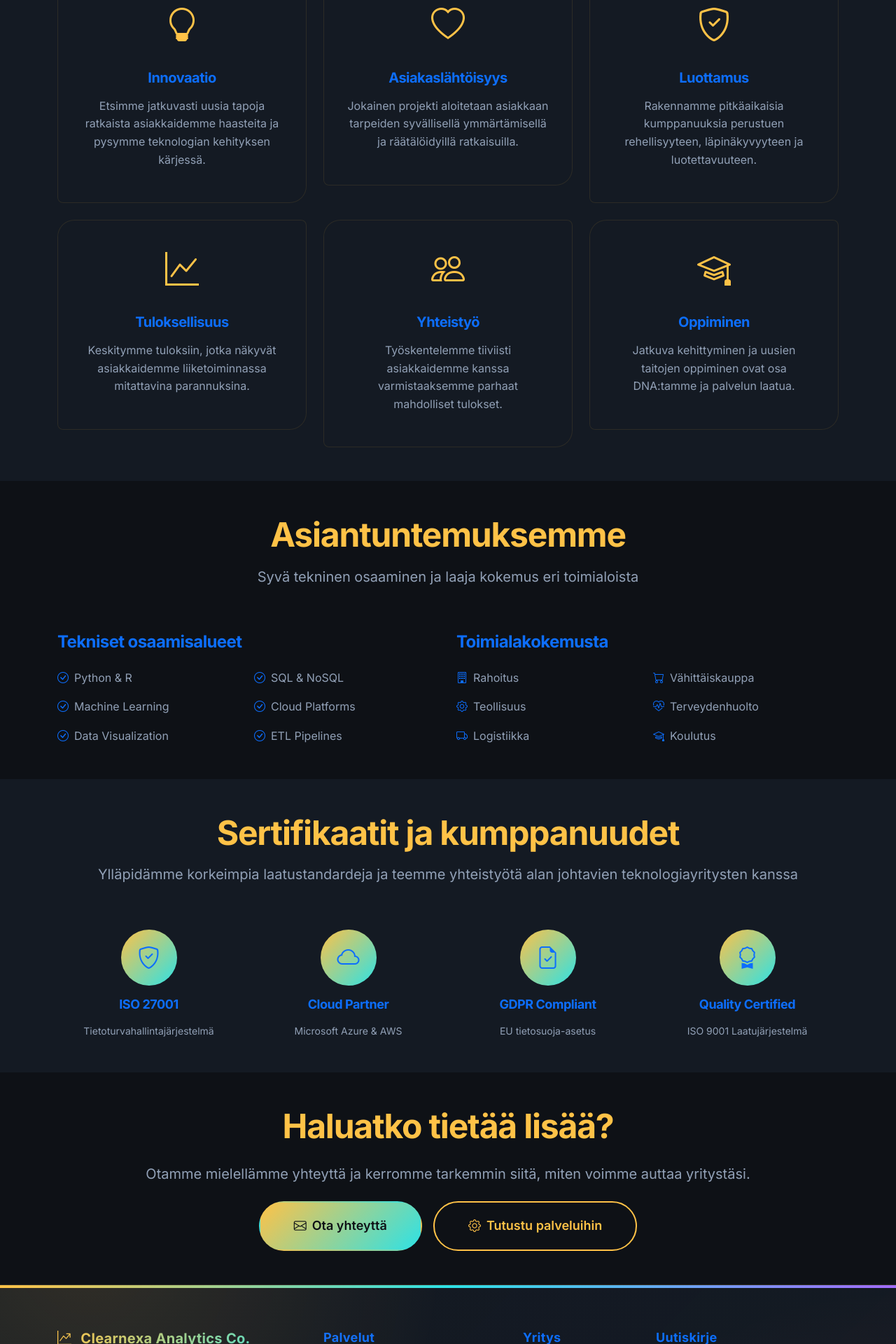
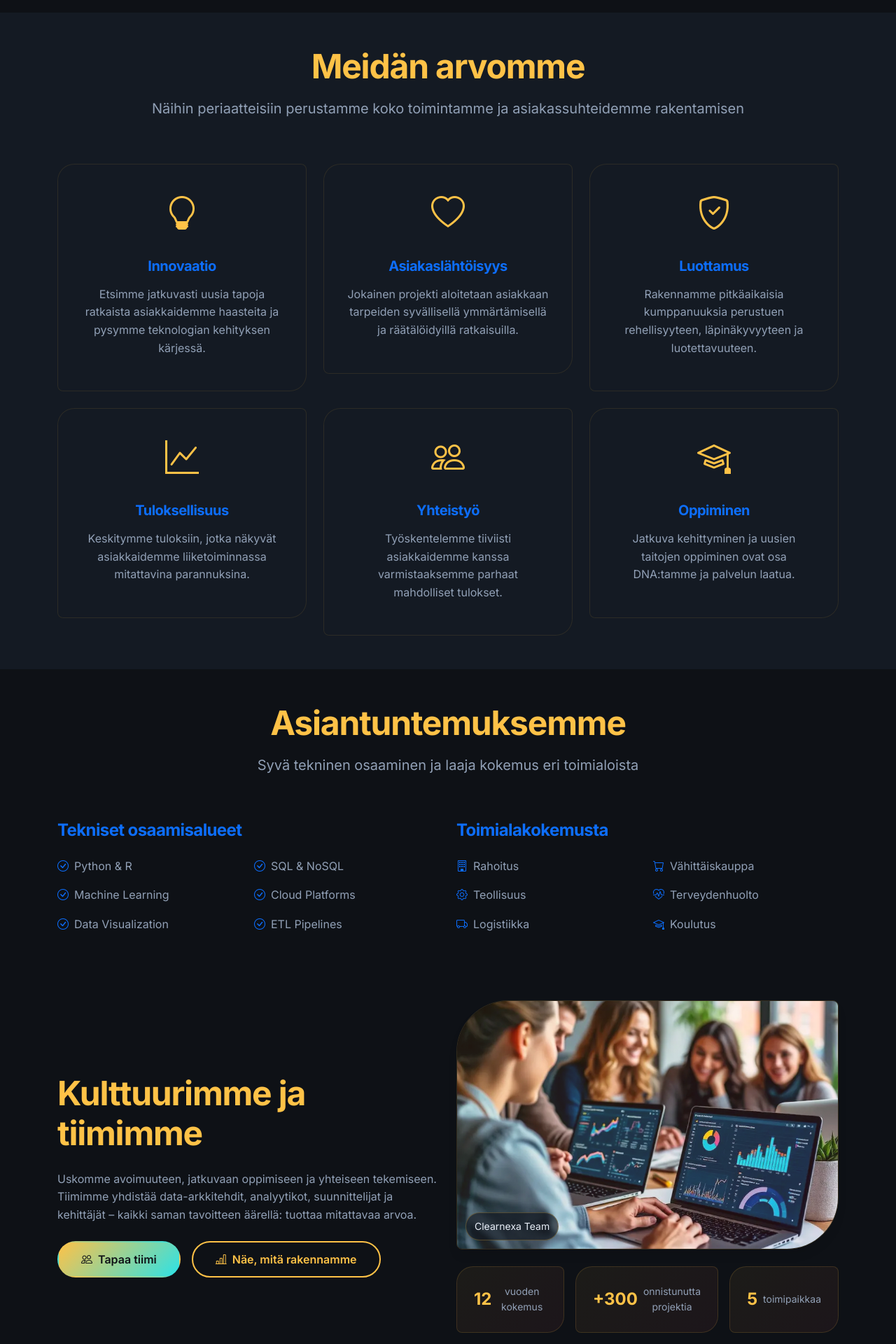
Before and after one commit to ElenaYa/clearnexa, a PHP site: page /about.php in a window 1280 px wide. Shown: the part 2320-4240 px from the top of the page at 70% size. Run offline with PHP 8.4, Linux system fonts and the light colour scheme.

Commit message:
о нас

```diff
--- a/about.php
+++ b/about.php
@@ -16,6 +16,12 @@
                         löytämään datastaan piileviä mahdollisuuksia ja tekemään älykkäitä,
                         tuloksellisia päätöksiä.
                     </p>
+                    <p class="lead text-muted mb-4">
+                        Hyödynnämme uusimpia teknologioita ja menetelmiä tarjotaksemme
+                        asiakkaillemme parhaita mahdollisia data-analytiikan ratkaisuja.
+                        Asiantuntijatiimimme on sitoutunut auttamaan yrityksiä saavuttamaan
+                        liiketoimintatavoitteensa datan avulla.
+                    </p>
                     <div class="d-flex flex-wrap gap-3">
                         <a href="services.php" class="btn btn-primary">
                             <i class="bi bi-gear me-2"></i>
@@ -30,17 +36,20 @@
             </div>
             <div class="col-lg-6">
                 <div class="reveal">
+
                     <img
                         src="images/about-hero.webp"
                         alt="Clearnexa Analytics Co. toimisto ja tiimi"
                         class="img-fluid rounded"
-                        style="border-radius: 24px 8px 24px 8px !important;"
+                        style="border-radius: 74px 8px 74px 8px !important;"
                     >
                 </div>
             </div>
         </div>
     </div>
 </section>
+
+
 
 <!-- Mission & Vision -->
 <section class="section section-alt">
@@ -51,7 +60,8 @@
                     <h2 class="mb-3">Meidän missiomme</h2>
                     <p class="lead text-muted">
                         Tehdä data-analytiikasta helposti lähestyttävää ja
-                        käytännöllistä kaikenkokoisille yrityksille
+                        käytännöllistä kaikenkokoisille yrityksille, sekä
+                        varmistaa asiakkaidemme menestys dataohjatulla päätöksenteolla
                     </p>
                 </div>
             </div>
@@ -68,6 +78,10 @@
                             Muuttaa monimutkaiset datasetit ymmärrettäviksi ja
                             toimiviksi liiketoimintatiedoiksi, jotka auttavat
                             yrityksiä kasvamaan ja menestymään kilpailussa.
+                            Haluamme olla edelläkävijä data-analytiikan
+                            demokratisoinnissa ja tehdä edistyneistä analytiikkaratkaisuista
+                            saavutettavia kaikille yrityksille, riippumatta niiden
+                            koosta tai toimialasta.
                         </p>
                     </div>
                 </div>
@@ -82,7 +96,11 @@
                         <p class="text-muted">
                             Olla Suomen luotetuin kumppani data-analytiikassa,
                             joka auttaa yrityksiä tekemään älykäämpiä päätöksiä
-                            ja saavuttamaan poikkeuksellisia tuloksia.
+                            ja saavuttamaan poikkeuksellisia tuloksia. Pyrimme
+                            jatkuvasti innovoimaan ja kehittämään uusia ratkaisuja,
+                            jotka mullistavat tavan, jolla yritykset hyödyntävät
+                            dataansa. Tavoitteenamme on luoda tulevaisuus, jossa
+                            jokainen yritys voi menestyä dataohjatulla päätöksenteolla.
                         </p>
                     </div>
                 </div>
@@ -337,7 +355,58 @@
         </div>
     </div>
 </section>
-
+<!-- Culture & Team Showcase -->
+<section class="section section-culture">
+    <div class="container">
+        <div class="row align-items-center">
+            <div class="col-lg-6 order-lg-2">
+                <div class="reveal">
+                    <div class="culture-visual">
+                        <div class="culture-media">
+                            <div class="culture-image" aria-label="Clearnexa-tiimi työskentelee yhdessä modernissa toimistossa, data-visualisointien ja näyttöjen ympäröimänä"></div>
+                            <div class="culture-overlay"></div>
+                            <div class="culture-badge">Clearnexa Team</div>
+                        </div>
+                        <div class="culture-metrics">
+                            <div class="metric">
+                                <span class="metric-value">12</span>
+                                <span class="metric-label">vuoden kokemus</span>
+                            </div>
+                            <div class="metric">
+                                <span class="metric-value">+300</span>
+                                <span class="metric-label">onnistunutta projektia</span>
+                            </div>
+                            <div class="metric">
+                                <span class="metric-value">5</span>
+                                <span class="metric-label">toimipaikkaa</span>
+                            </div>
+                        </div>
+                    </div>
+                </div>
+            </div>
+            <div class="col-lg-6 order-lg-1">
+                <div class="reveal">
+                    <h2 class="mb-4">Kulttuurimme ja tiimimme</h2>
+                    <p class="text-muted mb-4">
+                        Uskomme avoimuuteen, jatkuvaan oppimiseen ja yhteiseen tekemiseen.
+                        Tiimimme yhdistää data-arkkitehdit, analyytikot, suunnittelijat ja
+                        kehittäjät – kaikki saman tavoitteen äärellä: tuottaa mitattavaa arvoa.
+                    </p>
+                    <div class="d-flex flex-wrap gap-3">
+                        <a href="testimonials.php" class="btn btn-primary">
+                            <i class="bi bi-people me-2"></i>
+                            Tapaa tiimi
+                        </a>
+                        <a href="services.php#visualization" class="btn btn-outline-primary">
+                            <i class="bi bi-bar-chart-line me-2"></i>
+                            Näe, mitä rakennamme
+                        </a>
+                    </div>
+                </div>
+            </div>
+        </div>
+    </div>
+</section>
 <!-- Certifications & Partners -->
 <section class="section section-alt">
     <div class="container">
@@ -370,8 +439,8 @@
                         <div class="bg-primary bg-opacity-10 rounded-circle d-flex align-items-center justify-content-center mx-auto mb-3" style="width: 80px; height: 80px;">
                             <i class="bi bi-cloud text-primary fs-2"></i>
                         </div>
-                        <h6 class="text-primary">Cloud Partner</h6>
-                        <p class="text-muted small mb-0">Microsoft Azure & AWS</p>
+                        <h6 class="text-primary">Pilvipalvelukumppani</h6>
+                        <p class="text-muted small mb-0">Johtavat pilvipalvelualustat</p>
                     </div>
                 </div>
             </div>
--- a/assets/style.css
+++ b/assets/style.css
@@ -362,15 +362,16 @@ img {
 .card-diagonal::before {
   content: '';
   position: absolute;
-  top: -2px;
-  left: -2px;
-  right: -2px;
-  bottom: -2px;
-  background: linear-gradient(135deg, var(--primary), var(--accent), var(--accent-2));
-  border-radius: var(--radius-xl) var(--radius-md) var(--radius-xl) var(--radius-md);
-  z-index: var(--z-hide);
-  opacity: 0;
-  transition: opacity var(--transition-base);
+  top: 0;
+  left: 0;
+  right: 0;
+  height: 4px;
+  background: linear-gradient(90deg, var(--primary), var(--accent), var(--accent-2));
+  border-top-left-radius: var(--radius-xl);
+  border-top-right-radius: var(--radius-md);
+  z-index: var(--z-base);
+  transform: translateX(-100%);
+  transition: transform var(--transition-slow);
 }
 
 .card-diagonal:hover {
@@ -379,7 +380,7 @@ img {
 }
 
 .card-diagonal:hover::before {
-  opacity: 1;
+  transform: translateX(0);
 }
 
 /* Process Cards */
@@ -400,6 +401,83 @@ img {
   position: relative;
   padding: calc(var(--space-3xl)) 0;
   overflow: hidden;
+}
+
+/* Culture & Team Showcase */
+.section-culture {
+  position: relative;
+}
+
+.culture-visual {
+  position: relative;
+}
+
+.culture-media {
+  position: relative;
+  border-radius: 74px 8px 74px 8px;
+  overflow: hidden;
+  border: 1px solid rgba(255, 194, 71, 0.15);
+  box-shadow: var(--shadow-lg);
+}
+
+.culture-image {
+  width: 100%;
+  padding-top: 65%;
+  background-image: url('../images/team-collaboration.webp');
+  background-size: cover;
+  background-position: center;
+  filter: saturate(1.05) contrast(1.02);
+}
+
+.culture-overlay {
+  position: absolute;
+  inset: 0;
+  background: linear-gradient(135deg, rgba(255, 194, 71, 0.12), rgba(255, 96, 110, 0.12));
+}
+
+.culture-badge {
+  position: absolute;
+  bottom: 12px;
+  left: 12px;
+  background: rgba(20, 26, 35, 0.7);
+  border: 1px solid rgba(255, 194, 71, 0.25);
+  color: var(--text);
+  padding: 8px 12px;
+  border-radius: 999px;
+  font-size: var(--text-sm);
+}
+
+.culture-metrics {
+  display: grid;
+  grid-template-columns: repeat(3, 1fr);
+  gap: var(--space-md);
+  margin-top: var(--space-lg);
+}
+
+.culture-metrics .metric {
+  background: linear-gradient(135deg, rgba(255, 194, 71, 0.06), rgba(255, 96, 110, 0.06));
+  border: 1px solid rgba(255, 194, 71, 0.15);
+  border-radius: var(--radius-xl) var(--radius-md) var(--radius-xl) var(--radius-md);
+  padding: var(--space-lg);
+  text-align: center;
+}
+
+.culture-metrics .metric-value {
+  display: block;
+  font-weight: 700;
+  font-size: var(--text-2xl);
+  color: var(--primary);
+}
+
+.culture-metrics .metric-label {
+  color: var(--muted);
+  font-size: var(--text-sm);
+}
+
+@media (max-width: 991.98px) {
+  .culture-metrics {
+    grid-template-columns: 1fr;
+  }
 }
 
 .insights-grid {
```
Also changed, not shown: images/company-timeline.webp (added).
